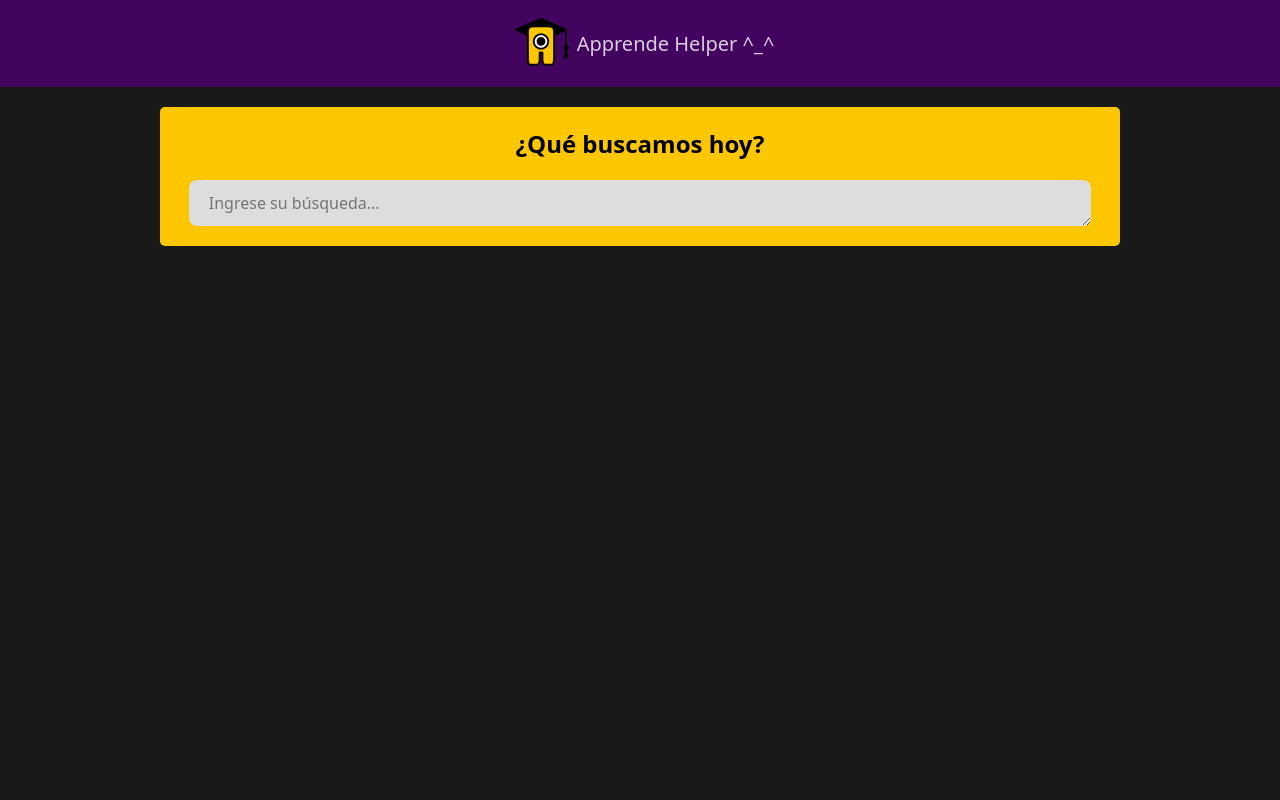
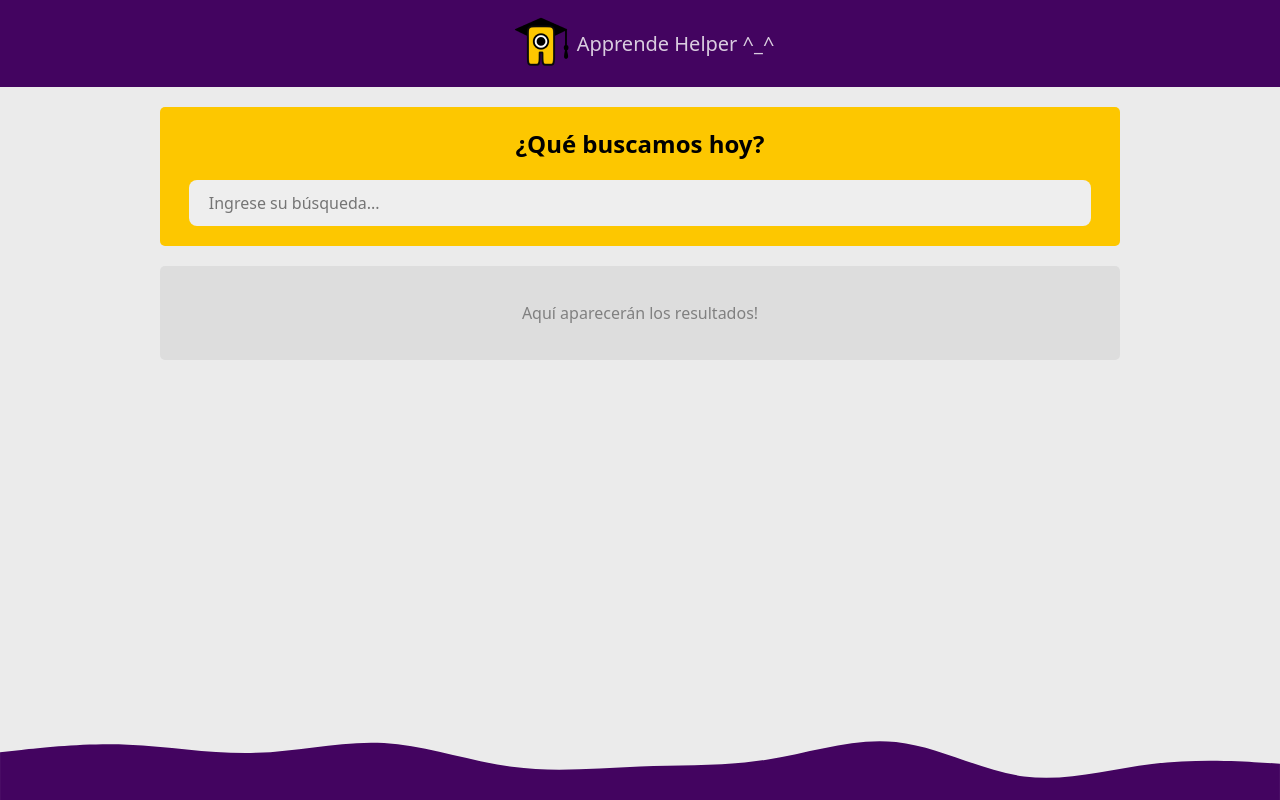
Before and after one commit to JoseMiGuerrero16/Modelos, a Flask app: page / in a window 1280 px wide. Run offline with Flask 3, Linux system fonts and the light colour scheme.

Commit message:
Mejoras en el frontend

```diff
--- a/static/css/base.css
+++ b/static/css/base.css
@@ -1,15 +1,45 @@
-@import "root.css";
+:root {
+  --main-bg-color-light: #ebebeb;
+  --main-bg-color-dark: #191919;
+  --main-text-color-dark: #ffffff;
+  --main-text-color-light: #111111;
+  --nav-bg-color: #430460;
+  --dark-purple: #3d0754;
+  --base-purple: #6f139b;
+  --base-yellow: #fdc700;
+}
 
 body {
   margin: 0;
-  background-color: var(--main-bg-color);
-  color: var(--main-text-color);
+  background-color: var(--main-bg-color-light);
+  color: var(--main-text-color-light);
   font-family: system-ui, -apple-system, BlinkMacSystemFont, "Segoe UI", Roboto,
     Oxygen, Ubuntu, Cantarell, "Open Sans", "Helvetica Neue", sans-serif;
+  height: 100vh;
+  display: flex;
+  flex-direction: column;
+}
+
+main {
+  flex: 1;
+}
+
+footer {
+  text-align: center;
+  position: relative;
+  bottom: 0;
+  width: 100%;
+  flex-shrink: 0;
 }
 
 li {
   list-style-type: none;
+}
+
+svg {
+  width: 100%;
+  height: auto;
+  display: block;
 }
 
 .navbar {
--- a/static/css/home.css
+++ b/static/css/home.css
@@ -1,45 +1,37 @@
-@import "root.css";
-
-textarea {
-  width: 100%;
-  padding: 12px 20px;
-  box-sizing: border-box;
-  border-radius: 8px;
-  background-color: #ddd;
-  transition: 0.1s ease-in-out background-color;
-  transition: 0.1s ease-in-out width;
-  font-family: inherit;
-  font-size: 1rem;
-  color: black;
-  border: none;
+:root {
+  --main-bg-color-light: #ebebeb;
+  --main-bg-color-dark: #191919;
+  --main-text-color-dark: #ffffff;
+  --main-text-color-light: #111111;
+  --nav-bg-color: #430460;
+  --dark-purple: #3d0754;
+  --base-purple: #6f139b;
+  --base-yellow: #fdc700;
 }
 
-textarea:focus {
-  background-color: #fff;
-  transition: 0.1s ease-in-out background-color;
-  transition: 0.1s ease-in-out width;
-  outline: none;
-  border: none;
-  overflow: outline;
-}
-
-textarea:focus::placeholder {
-  color: transparent;
-}
-
-button {
+#search-button {
   padding: 12px 20px;
   border-radius: 8px;
   background-color: var(--base-purple);
   color: white;
-  border: none;
   font-family: inherit;
   font-size: 1rem;
   cursor: pointer;
+  border: none;
   display: none;
-  transition: 0.1s ease-in-out display;
+  transition: display 0.1s ease-in-out;
 }
 
+#search-button:hover {
+  background-color: #601084;
+}
+
+#search-button:active {
+  outline: white solid 1px;
+}
+
+
+/* Search section */
 .search-section {
   background-color: var(--base-yellow);
   color: black;
@@ -50,17 +42,47 @@ button {
   place-items: center;
 }
 
+.search-input {
+  width: 100%;
+  padding: 12px 20px;
+  box-sizing: border-box;
+  border-radius: 8px;
+  background-color: #eee;
+  color: black;
+  font-family: inherit;
+  font-size: 1rem;
+  border: none;
+  transition: background-color 0.1s ease-in-out, width 0.1s ease-in-out;
+}
+
+.search-input:focus {
+  background-color: #fff;
+  outline: none;
+  border: none;
+  overflow: outline;
+  transition: background-color 0.1s ease-in-out, width 0.1s ease-in-out;
+}
+
+.search-input:focus::placeholder {
+  color: transparent;
+}
+
 .input-area {
   display: flex;
-  justify-content: space-between  ;
+  justify-content: space-between;
   gap: 20px;
   width: 94%;
 }
 
+
+/* Resultados búsqueda */
 .resultados-busqueda {
   display: flex;
   flex-direction: column;
+  background-color: #ddd;
+  border-radius: 5px;
   gap: 10px;
+  padding: 20px;
 }
 
 .resultados-busqueda a {
@@ -70,8 +92,13 @@ button {
 
 .resultado-busqueda {
   background-color: var(--base-purple);
+  color: white;
   display: flex;
   border-radius: 6px;
+}
+
+.resultado-busqueda:hover {
+  background-color: #601084;
 }
 
 .resultado-busqueda img {
--- a/static/css/root.css
+++ /dev/null
@@ -1,8 +0,0 @@
-:root {
-  --main-bg-color: #191919;
-  --main-text-color: #ffffff;
-  --nav-bg-color: #430460;
-  --dark-purple: #3d0754;
-  --base-purple: #6f139b;
-  --base-yellow: #fdc700;
-}
--- a/templates/base.html
+++ b/templates/base.html
@@ -13,7 +13,8 @@
 <body>
   <header>
     <nav class="navbar">
-      <img src="{{ url_for('static', filename='img/apprende_logo.png') }}" alt="apprende_logo" draggable="false"> Apprende Helper ^_^
+      <img src="{{ url_for('static', filename='img/apprende_logo.png') }}" alt="apprende_logo" draggable="false">
+      Apprende Helper ^_^
     </nav>
   </header>
 
@@ -21,9 +22,14 @@
     {% block content %}{% endblock %}
   </main>
 
-  <!-- <footer>
-    placeholder
-  </footer> -->
+  <footer>
+    <svg id="visual" viewBox="0 0 1920 125" width="1920" height="125" xmlns="http://www.w3.org/2000/svg"
+      xmlns:xlink="http://www.w3.org/1999/xlink" version="1.1">
+      <path
+        d="M0 53L32 49.5C64 46 128 39 192 41.5C256 44 320 56 384 53.8C448 51.7 512 35.3 576 39C640 42.7 704 66.3 768 74.8C832 83.3 896 76.7 960 74.3C1024 72 1088 74 1152 63.7C1216 53.3 1280 30.7 1344 37.5C1408 44.3 1472 80.7 1536 89.2C1600 97.7 1664 78.3 1728 70.5C1792 62.7 1856 66.3 1888 68.2L1920 70L1920 126L1888 126C1856 126 1792 126 1728 126C1664 126 1600 126 1536 126C1472 126 1408 126 1344 126C1280 126 1216 126 1152 126C1088 126 1024 126 960 126C896 126 832 126 768 126C704 126 640 126 576 126C512 126 448 126 384 126C320 126 256 126 192 126C128 126 64 126 32 126L0 126Z"
+        fill="#430460" stroke-linecap="round" stroke-linejoin="miter"></path>
+    </svg>
+  </footer>
 </body>
 
 {% block script %}{% endblock %}
--- a/templates/home.html
+++ b/templates/home.html
@@ -9,13 +9,14 @@
   <section class="search-section">
     <h1>¿Qué buscamos hoy?</h1>
     <form id="search-form" class="input-area">
-        <textarea name="search-text" id="search-text" rows="1" placeholder="Ingrese su búsqueda..."></textarea>
+      <input class="search-input" type="search" name="search-text" id="search-text"
+        placeholder="Ingrese su búsqueda...">
       <button id="search-button" name="search-button" type="submit">Buscar</button>
     </form>
   </section>
 
   <section class="resultados-busqueda" id="resultados-busqueda">
-      <div class="resultado-busqueda"></div>
+    <p style="text-align: center; color: grey;">Aquí aparecerán los resultados!</p>
   </section>
 </div>
 {% endblock %}
```
Lines whose indentation alone changed are shown as unchanged.
